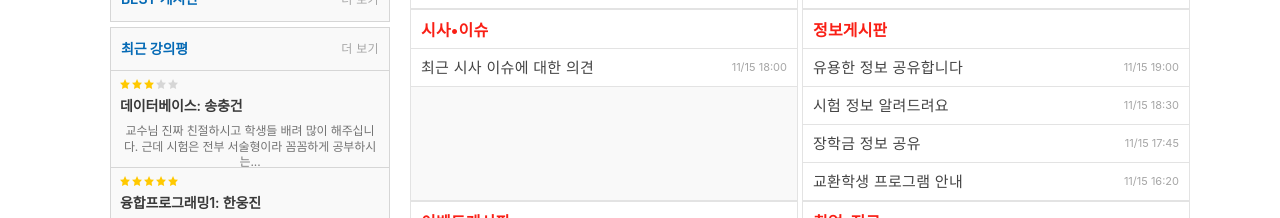
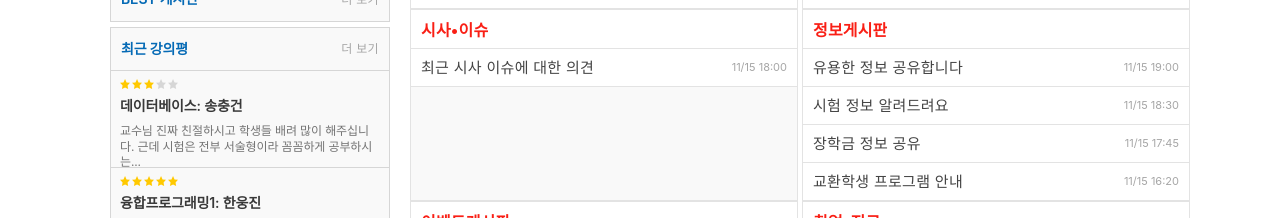
Before and after one commit to SOPT-all/37-COLLABORATION-WEB-EVERYTIME, a React (Vite) app: page / in a window 1280 px wide. Shown: the part 721-939 px from the top of the page. Built offline with nearby package versions, Linux system fonts and the light colour scheme; no server answers.

Commit message:
chore: 텍스트 정렬 수정 #90

```diff
--- a/src/components/common/sidebar/LivePostItem.tsx
+++ b/src/components/common/sidebar/LivePostItem.tsx
@@ -13,9 +13,9 @@ const LivePostItem = () => {
 		<button
 			type="button"
 			className={cn(
-				"flex flex-col items-start justify-center gap-[0.3rem]",
+				"flex flex-col items-start justify-center gap-[0.3rem] text-left",
 				"h-[9.5rem] w-[28rem]",
-				"px-[1rem]",
+				"pr-[1.45rem] pl-[1rem]",
 				"border border-gray-400",
 				"bg-gray-100",
 				"hover:bg-white",
--- a/src/components/common/sidebar/ReviewItem.tsx
+++ b/src/components/common/sidebar/ReviewItem.tsx
@@ -20,7 +20,7 @@ const ReviewItem = ({ rate, lectureTitle, professorName, reviewContent }: Review
 		<button
 			type="button"
 			className={cn(
-				"flex h-[9.8rem] w-[28rem] flex-col gap-[0.8rem]",
+				"flex h-[9.8rem] w-[28rem] flex-col gap-[0.8rem] text-left",
 				"border border-gray-400 bg-gray-100",
 				"hover:bg-white",
 				"px-[0.9rem] py-[0.8rem]",
```
